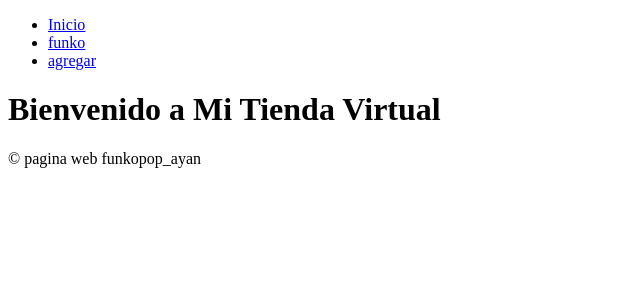
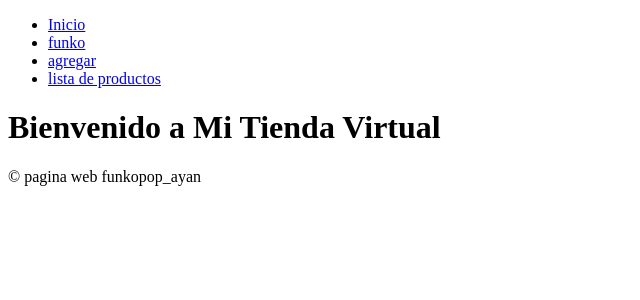
Before and after one commit to joseluisrosero/tiendafinal, a Django app: page /home in a window 1280 px wide. Shown: the top 300 px of the page, without its empty margins (0-640 px from the left). Run offline with Django 5.2, Linux system fonts and the light colour scheme.

Commit message:
crudlisto

```diff
--- a/home2/urls.py
+++ b/home2/urls.py
@@ -7,7 +7,9 @@ urlpatterns = [
     path('about/',vista_about),
     path('funko', vista_funko, name='funko'),
     path('contacto/',vista_contacto,name='vista_contacto'),
-    path('lista_producto/',vista_lista_producto),
+    path('lista_producto/',vista_lista_producto,name='vista_lista_producto'),
     path('agregar_producto/',vista_agregar_producto,name='vista_agregar_producto'),
     path('ver_producto/<int:id_prod>/', vista_ver_producto,name='vista_ver_producto'),
+    path('editar_producto/<int:id_prod>/', vista_editar_producto,name='vista_editar_producto'),
+    path('eliminar_producto/<int:id_prod>/', vista_eliminar_producto,name='vista_eliminar_producto'),
 ]
--- a/home2/views.py
+++ b/home2/views.py
@@ -51,3 +51,19 @@ def vista_agregar_producto(request):
 def vista_ver_producto(request, id_prod):
     p = Producto.objects.get(id=id_prod)
     return render(request,'ver_producto.html',locals())
+
+def vista_editar_producto(request, id_prod):
+    prod = Producto.objects.get(id=id_prod)
+    if request.method == 'POST':
+        formulario = agregar_producto_form(request.POST, request.FILES, instance=prod)
+        if formulario.is_valid():
+            prod = formulario.save()
+            return redirect ('/lista_producto/')
+    else:
+        formulario = agregar_producto_form(instance = prod)
+    return render(request, 'vista_agregar_producto.html',locals())
+
+def vista_eliminar_producto(request, id_prod):
+    prod = Producto.objects.get(id=id_prod)
+    prod.delete()
+    return redirect ('/lista_producto')
--- a/templates/base.html
+++ b/templates/base.html
@@ -13,6 +13,9 @@
                 <li><a href="{% url 'home' %}">Inicio</a></li>
                 <li><a href="{% url 'funko' %}">funko</a></li>
                 <li><a href="{% url 'vista_agregar_producto' %}">agregar</a></li>
+                <li><a href="{% url 'vista_lista_producto' %}">lista de productos</a></li>
+
+
 
 
                 <!-- Otros enlaces -->
--- a/templates/ver_producto.html
+++ b/templates/ver_producto.html
@@ -14,6 +14,7 @@
     {% block contenido %}
         <h1>Detalles</h1>
         <p><b>Nombre: </b>  {{ p.nombre }}</p>
+        <p><b>Descripcion: </b>  {{ p.descripcion }}</p>
         <p><b>Precio: </b> $ {{ p.precio }}</p>
         <p><b>Stock: </b>  {{ p.stock }} unidades</p>
         <p><b>Marca: </b>  {{ p.marca }} </p>
```
